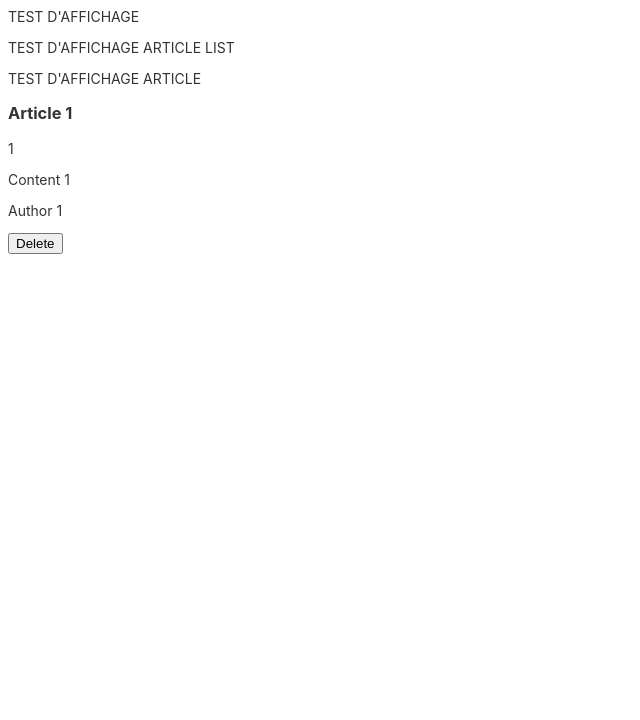
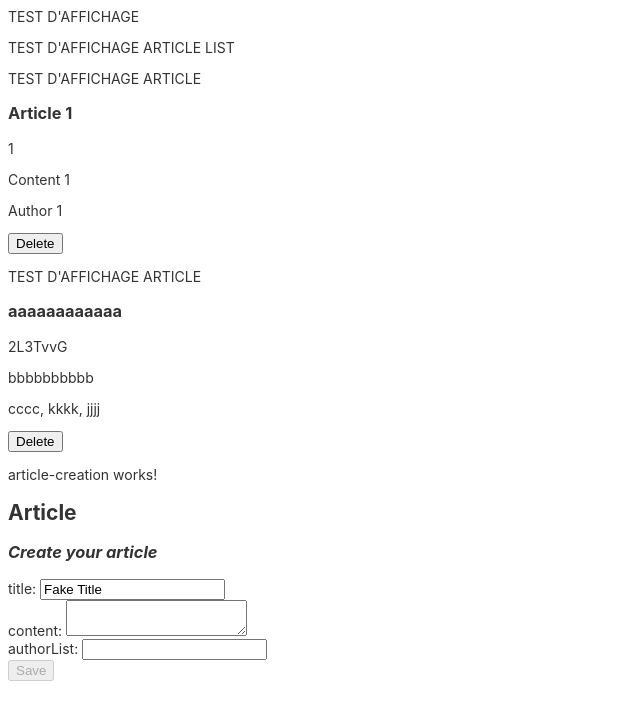
Before and after one commit to Polytech-Paris-Sud-Web/LeonidShuryginTP1Angular, an Angular app: page / in a window 1280 px wide. Shown: the top 720 px of the page, without its empty margins (0-640 px from the left). Built offline with nearby package versions, Linux system fonts and the light colour scheme; data requests are answered from the project's data file.

Commit message:
Add add article form, fix author bug

```diff
--- a/db.json
+++ b/db.json
@@ -3,8 +3,14 @@
     {
       "id": "1",
       "title": "Article 1",
-      "author": "Author 1",
+      "authorList": "Author 1",
       "content": "Content 1"
+    },
+    {
+      "title": "aaaaaaaaaaaa",
+      "content": "bbbbbbbbbb",
+      "authorList": "cccc, kkkk, jjjj",
+      "id": "2L3TvvG"
     }
   ]
 }
--- a/src/app/app.component.html
+++ b/src/app/app.component.html
@@ -1,2 +1,3 @@
 <div>TEST D'AFFICHAGE</div>
 <app-article-list></app-article-list>
+<app-article-creation></app-article-creation>
--- /dev/null
+++ b/src/app/article-creation/article-creation.component.html
@@ -0,0 +1,20 @@
+<p>article-creation works!</p>
+<h2>Article</h2>
+<h3><i>Create your article</i></h3>
+<form [formGroup]="articleForm" (ngSubmit)="createArticle()">
+    <div class="form-group">
+        <label class="center-block">title:
+            <input class="form-control" formControlName="title">
+        </label>
+        <br />
+        <label class="center-block">content:
+            <textarea class="form-control" formControlName="content"></textarea>
+        </label>
+        <br />
+        <label class="center-block">authorList:
+            <input class="form-control" formControlName="authorList">
+        </label>
+        <br />
+        <button class="btn btn-success" [disabled]="articleForm.invalid" type="submit">Save</button>
+    </div>
+</form>
--- /dev/null
+++ b/src/app/article-creation/article-creation.component.ts
@@ -0,0 +1,40 @@
+import { Component, OnInit, Output } from '@angular/core';
+import { FormControl, FormGroup, FormBuilder, Validators } from '@angular/forms';
+import { ArticleNew } from 'src/model/articleNew';
+import { Article } from 'src/model/article';
+import { ArticleService } from '../article.service';
+import { EventEmitter } from '@angular/core';
+
+
+@Component({
+  selector: 'app-article-creation',
+  templateUrl: './article-creation.component.html',
+  styleUrls: ['./article-creation.component.css']
+})
+export class ArticleCreationComponent implements OnInit {
+  articleForm: FormGroup;
+
+  constructor(private articleService: ArticleService, private fb: FormBuilder) {
+    this.articleForm = this.fb.group({
+      title: ['Fake Title', Validators.required],
+      content: ['', Validators.required],
+      authorList: ['', Validators.required],
+    });
+  }
+
+  ngOnInit(): void {
+  }
+
+  createArticle() {
+    const { title, content, authorList } = this.articleForm.value;
+    const newArticle = {
+      title,
+      content,
+      authorList
+    }
+
+    const articleNew = new ArticleNew(newArticle);
+
+    this.articleService.createArticle(articleNew).subscribe()
+  }
+}
--- a/src/app/article.service.ts
+++ b/src/app/article.service.ts
@@ -1,5 +1,6 @@
 import { Injectable } from '@angular/core';
 import { Article } from '../model/article';
+import { ArticleNew } from 'src/model/articleNew';
 import { HttpClient } from "@angular/common/http";
 import { Observable } from "rxjs";
 import { map } from "rxjs/operators";
@@ -14,11 +15,15 @@ export class ArticleService {
 
   public getArticles(): Observable<Article[]> {
     return this.http.get<Article[]>("http://localhost:3000/articleList").pipe(
-      map(data => data.map(article => new Article(article.id, article.title, article.content, article.author)))
+      map(data => data.map(article => new Article(article.id, article.title, article.content, article.authorList)))
     );
   }
 
   public deleteArticle(article: Article): Observable<void> {
     return this.http.delete<void>("http://localhost:3000/articleList/" + article.id)
   }
+
+  public createArticle(article: ArticleNew): Observable<ArticleNew> {
+    return this.http.post<ArticleNew>("http://localhost:3000/articleList", article)
+  }
 }
--- a/src/model/article.ts
+++ b/src/model/article.ts
@@ -2,13 +2,13 @@ export class Article {
     id: number;
     title: string;
     content: string;
-    author: string;
+    authorList: string;
 
-    constructor(id: number, title: string, content: string, author: string) {
+    constructor(id: number, title: string, content: string, authorList: string) {
         this.id = id;
         this.title = title;
         this.content = content;
-        this.author = author;
+        this.authorList = authorList;
     }
 
     getId(): number {
@@ -24,6 +24,6 @@ export class Article {
     }
 
     getAuthor(): string {
-        return this.author;
+        return this.authorList;
     }
 }
--- /dev/null
+++ b/src/model/articleNew.ts
@@ -0,0 +1,23 @@
+export class ArticleNew {
+    title: string;
+    content: string;
+    authorList: string;
+
+    constructor(articleNew: any) {
+        this.title = articleNew.title;
+        this.content = articleNew.content;
+        this.authorList = articleNew.authorList;
+    }
+
+    getTitle(): string {
+        return this.title;
+    }
+
+    getContent(): string {
+        return this.content;
+    }
+
+    getAuthor(): string {
+        return this.authorList;
+    }
+}
```
Also changed, not shown: src/app/app.module.ts (+6 -2 lines), src/app/article-creation/article-creation.component.css (added), 1 other file (tests, documents, lock files or other folders).
